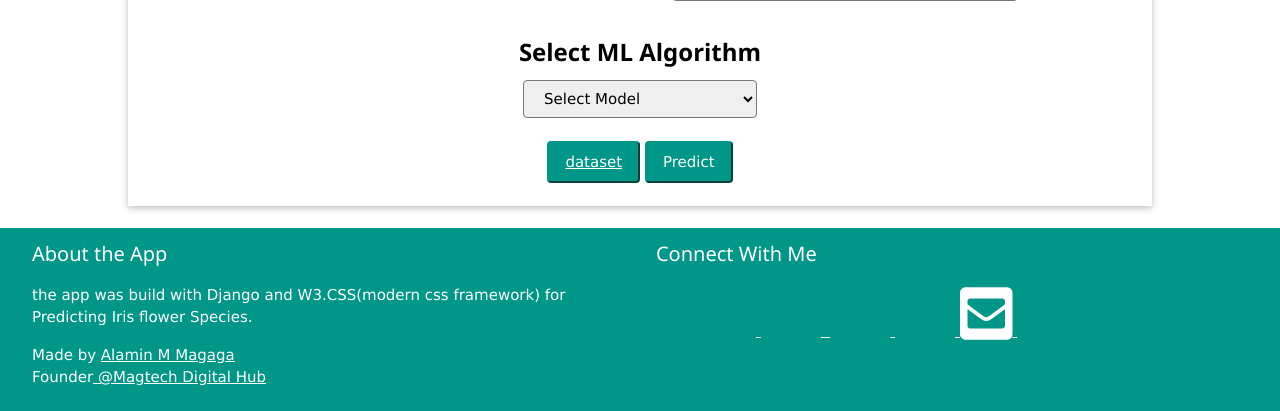
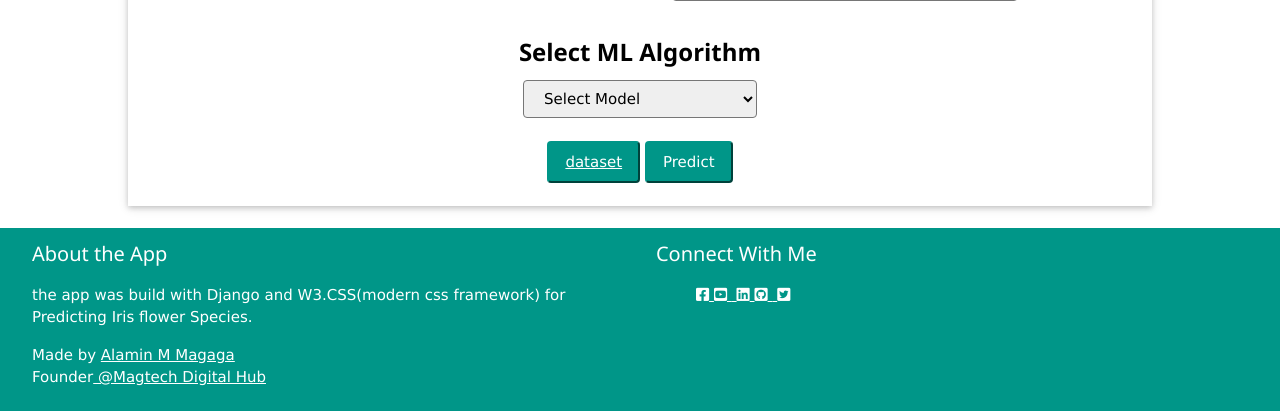
Before and after one commit to alaminmagaga/heart-disease-prediction-dajngo-web-app, a Django app: page / in a window 1280 px wide. Shown: the part 688-1099 px from the top of the page. Run offline with Django 4.2, Linux system fonts and the light colour scheme; some libraries are stand-ins or nearby versions.

Commit message:
Update index.html

```diff
--- a/templates/index.html
+++ b/templates/index.html
@@ -196,34 +196,34 @@
           <h4 id="C1">Connect With Me</h4>
           <ul>
            <a href="https://web.facebook.com/alaminmusa.magaga" target="_blank" class="white-text">
-            <i class="fa fa-facebook-square fa-4x"></i>
+           {% fa5_icon 'facebook-square' 'fab' size='fa-5x' %}
 
           </a>
           <a href="https://www.youtube.com/channel/UCy3KM0QxpZUTgKjXRVID6-A" target="_blank" >
-            <i class="fa fa-twitter-square fa-4x"></i>
-
+			{% fa5_icon 'youtube-square' 'fab' size='fa-5x' %}
 
           </a>
 
           <a href="alaminmusamagaga.medium.com" target="_blank" class="white-text">
-            <i class="fa fa-medium-square fa-4x"></i>
+            {% fa5_icon 'medium-square' 'fab' size='fa-5x' %}
 
           </a>
+
           <a href="https://www.linkedin.com/in/alamin-musa-magaga-8b388118b" target="_blank" class="white-text">
-            <i class="fa fa-linkedin-square fa-4x"></i>
+            {% fa5_icon 'linkedin-square' 'fab' size='fa-5x' %}
           </a>
 
           </a>
            <a href="https://github.com/alaminmagaga" target="_blank" class="white-text">
-            <i class="fa fa-github-square fa-4x"></i>
+            {% fa5_icon 'github-square' 'fab' size='fa-5x' %}
           </a>
 
           <a href="alaminmusamagaga@mail.com" target="_blank" class="white-text">
-            <i class="fa fa-envelope-square fa-4x"></i>
+            {% fa5_icon 'email-square' 'fab' size='fa-4x' %}
 
           </a>
           <a href="https://twitter.com/Alamin_Magaga" target="_blank" class="white-text">
-            <i class="fa fa-twitter-square fa-4x"></i>
+            {% fa5_icon 'twitter-square' 'fab' size='fa-5x' %}
 
           </a>
 
```
